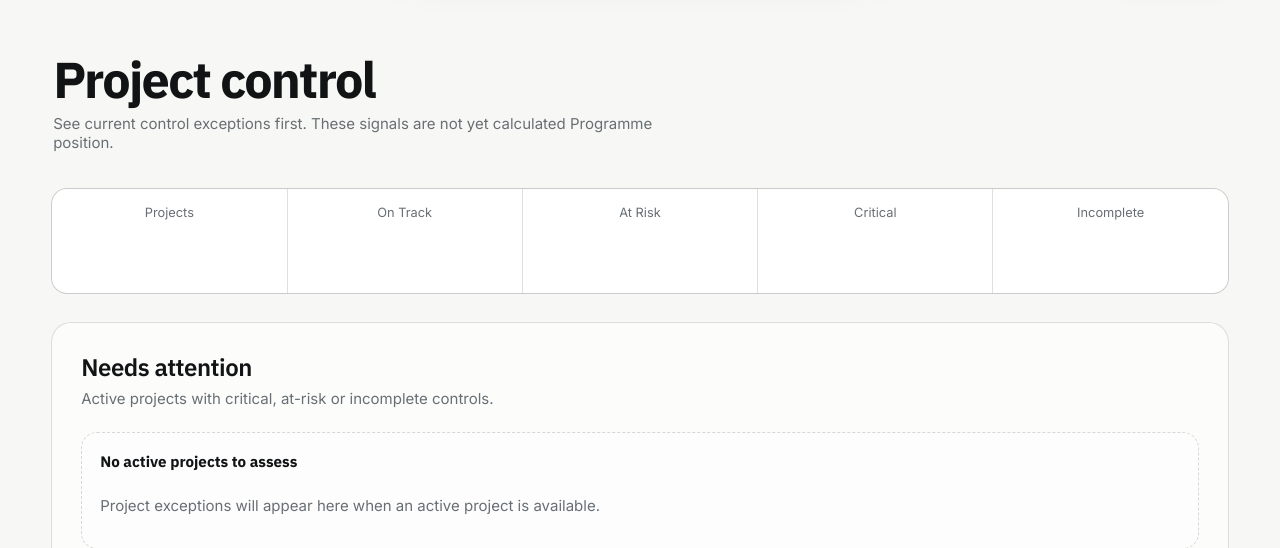
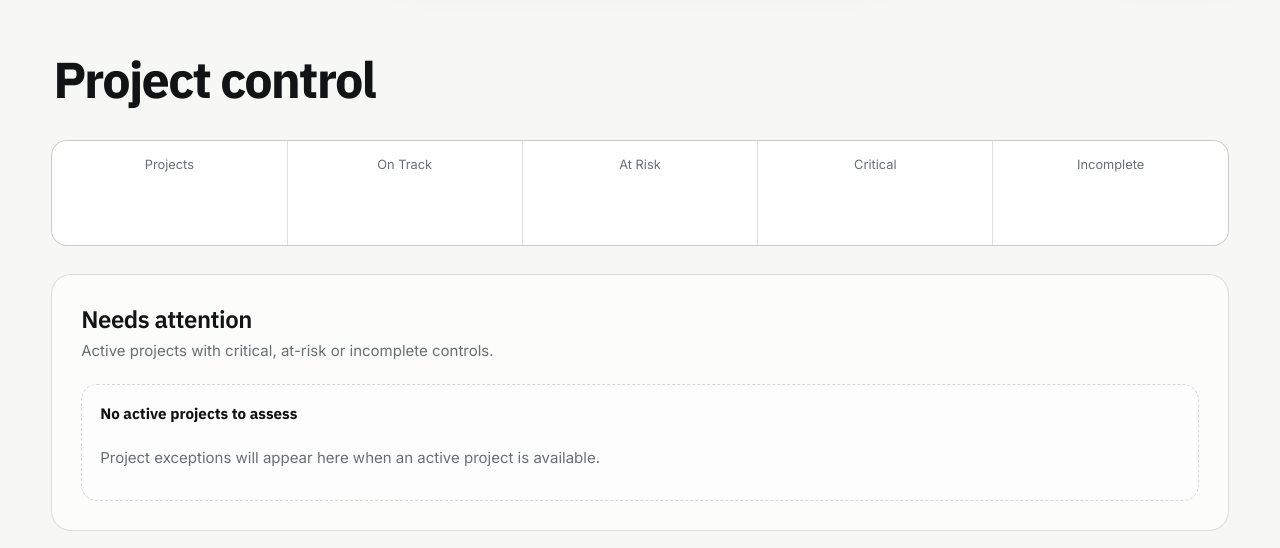
Before and after one commit to olangriffin/Call-Off, a Python web app: template app/frontend/templates/dashboard.html in a window 1280 px wide. Shown: the part 76-624 px from the top of the page. Run offline with Jinja, Linux system fonts and the light colour scheme; the template is opened without the code that fills it, so the values that code supplies are empty.

Commit message:
Remove outdated description from dashboard hero section

```diff
--- a/app/frontend/templates/dashboard.html
+++ b/app/frontend/templates/dashboard.html
@@ -6,10 +6,6 @@ from "partials/components/metric_card.html" import metric_card %} {% block title
 <section class="dashboard-hero" aria-labelledby="dashboard-title">
   <div>
     <h1 class="page-title" id="dashboard-title">Project control</h1>
-    <p>
-      See current control exceptions first. These signals are not yet calculated
-      Programme position.
-    </p>
   </div>
   {% if can_create_projects %} {{ primary_button("New project",
   href="/app/projects/new") }} {% endif %}
```
